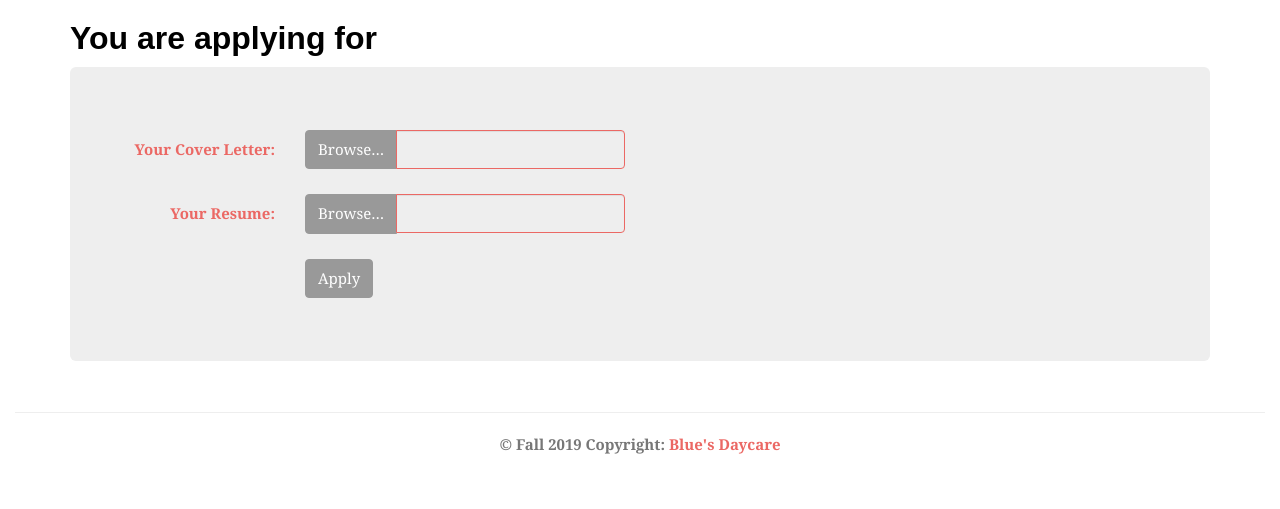
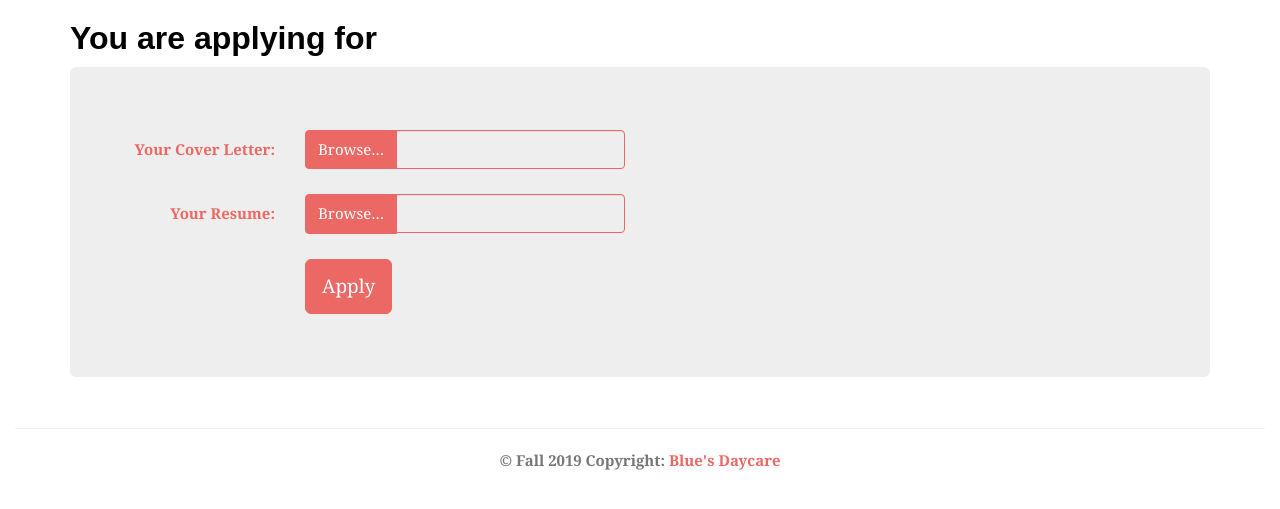
Before and after one commit to bewooten21/blueTeamDaycare, a PHP site: template views/jobApplication.php in a window 1280 px wide. Shown: the part 61-570 px from the top of the page. Run offline with PHP 8.4, Linux system fonts and the light colour scheme; the template is opened without the code that fills it, so the values that code supplies are empty; some web fonts are replaced.

Commit message:
update buttons

```diff
--- a/views/adminProfile.php
+++ b/views/adminProfile.php
@@ -1,13 +1,13 @@
 <!DOCTYPE html>
 <html lang="en">
 <head>
-  <title>DeDiSystems</title>
+  <title>Admin Portal</title>
   <?php include ('css/css.php'); ?>
 </head>
 <body>
 <?php include('nav.php'); ?>
     <div class='container'>
-        <br>
+        <h2>Admin Portal</h2>
     <?php if($pendingCompanies !== null && !empty($pendingCompanies) ) : ?>
         <div class="jumbotron">
 
--- a/views/applyToChildcare.php
+++ b/views/applyToChildcare.php
@@ -25,7 +25,7 @@
                                 </select>
 
 
-                    <input type="submit" class="btn btn-default" value="Apply"><br>
+                    <input type="submit" class="btn btn-primary btn-sml" value="Apply"><br>
                 </form>
                    <?php } ?><br>
             </div>
--- a/views/childcareOpenings.php
+++ b/views/childcareOpenings.php
@@ -31,7 +31,7 @@
                   <input type="hidden" name="action" value="applyToChildcare">
                   <input type="hidden" name="companyId"  value="<?php echo htmlspecialchars($o['companyID']); ?>">
                   <input type="hidden" name="companyName" value="<?php echo $o['companyName'] ;?>">
-                  <input type="submit" value="Apply">
+                  <input type="submit" class="btn btn-primary btn-sml" value="Apply">
               </form></td>
     </tr>
     <?php endforeach; ?>
--- a/views/companyProfile.php
+++ b/views/companyProfile.php
@@ -59,7 +59,7 @@
 
                             <form action="index.php" method="post">
                                 <input type="hidden" name="action" value="reviewCompany">
-                                <input type="submit" class="btn btn-default" style="margin-top: 15px" value="Leave a Review"><br>
+                                <input type="submit" class="btn btn-primary btn-sml" style="margin-top: 15px" value="Leave a Review"><br>
                             </form>
                         <?php
                         endif;
@@ -101,7 +101,7 @@
                             <form action="index.php" method="post">
                                 <input type="hidden" name="action" value="editJob">
                                 <input type="hidden" name="id" value="<?php echo htmlspecialchars($j->getId()); ?>">
-                                <input type="submit" class="btn btn-default" value="Edit"><br>
+                                <input type="submit" class="btn btn-primary btn-sml" value="Edit"><br>
                             </form>
                         </td>
                     </tr>
--- a/views/displayAllUsers.php
+++ b/views/displayAllUsers.php
@@ -54,6 +54,8 @@
                 </table><br>
 
             </div>
+                            <a class="btn btn-primary btn-sml" href="index.php?action=displayProfile" role="button">Back To Portal</a>
+
             </div>
         </div>
         <?php include ('footer.php'); ?>
--- a/views/jobApplication.php
+++ b/views/jobApplication.php
@@ -20,7 +20,7 @@
                     <div class="col-sm-4">
                         <div class="input-group">
                             <label class="input-group-btn">
-                                <span class="btn btn-default">
+                                <span class="btn btn-primary btn-sml">
                                     Browse&hellip; <input type="file" style="display: none;" name="coverLetter" multiple>
                                 </span>
                             </label>
@@ -39,8 +39,8 @@
                     <div class="col-sm-4">
                         <div class="input-group">
                             <label class="input-group-btn">
-                                <span class="btn btn-default">
-                                    Browse&hellip; <input type="file" style="display: none;" name="resume" multiple>
+                                <span class="btn btn-primary btn-sml">
+                                    Browse&hellip; <input type="file"  style="display: none;" name="resume" multiple>
                                 </span>
                             </label>
                             <input type="text" class="form-control" readonly>
@@ -55,7 +55,7 @@
                 </div>
                 <div class="form-group">
                     <div class="col-sm-offset-2 col-sm-10">
-                        <button type="submit" class="btn btn-default" value="">Apply</button>
+                        <button type="submit" class="btn btn-primary btn-lg" value="">Apply</button>
                     </div>
                 </div>
             </form>
--- a/views/viewCompanyProfileUser.php
+++ b/views/viewCompanyProfileUser.php
@@ -59,7 +59,7 @@
 
                             <form action="index.php" method="post">
                                 <input type="hidden" name="action" value="reviewCompany">
-                                <input type="submit" class="btn btn-default" style="margin-top: 15px" value="Leave a Review"><br>
+                                <input type="submit" class="btn btn-primary btn-sml" style="margin-top: 15px" value="Leave a Review"><br>
                             </form>
                         <?php
                         endif;
--- a/views/viewFeedbackEntries.php
+++ b/views/viewFeedbackEntries.php
@@ -38,7 +38,7 @@
                                         <input type="hidden" name="action" value="processFeedback">
                                         <input type="hidden" name="type"  value="user">
                                         <input type="hidden" name="id" value="<?php echo htmlspecialchars($user[0]) ?>">
-                                        <input type="submit" class="btn btn-default" value="View">
+                                        <input type="submit" class="btn btn-primary btn-sml" value="View">
                                     </form>
                                 </td>
 
@@ -81,7 +81,7 @@
                                         <input type="hidden" name="action" value="processFeedback">
                                         <input type="hidden" name="type"  value="company">
                                         <input type="hidden" name="id" value="<?php echo htmlspecialchars($company[0]) ?>">
-                                        <input type="submit" class="btn btn-default" value="View">
+                                        <input type="submit" class="btn btn-primary btn-sml" value="View">
                                     </form>
                                 </td>
 
@@ -95,6 +95,7 @@
                 <br>
                 <p><strong> No companies have negative feedback at the moment! </strong></p>
         <?php endif; ?>
+                <a class="btn btn-primary btn-sml" href="index.php?action=displayProfile" role="button">Back To Portal</a>
         </div>
 <?php include ('footer.php'); ?>
     </body>
```
